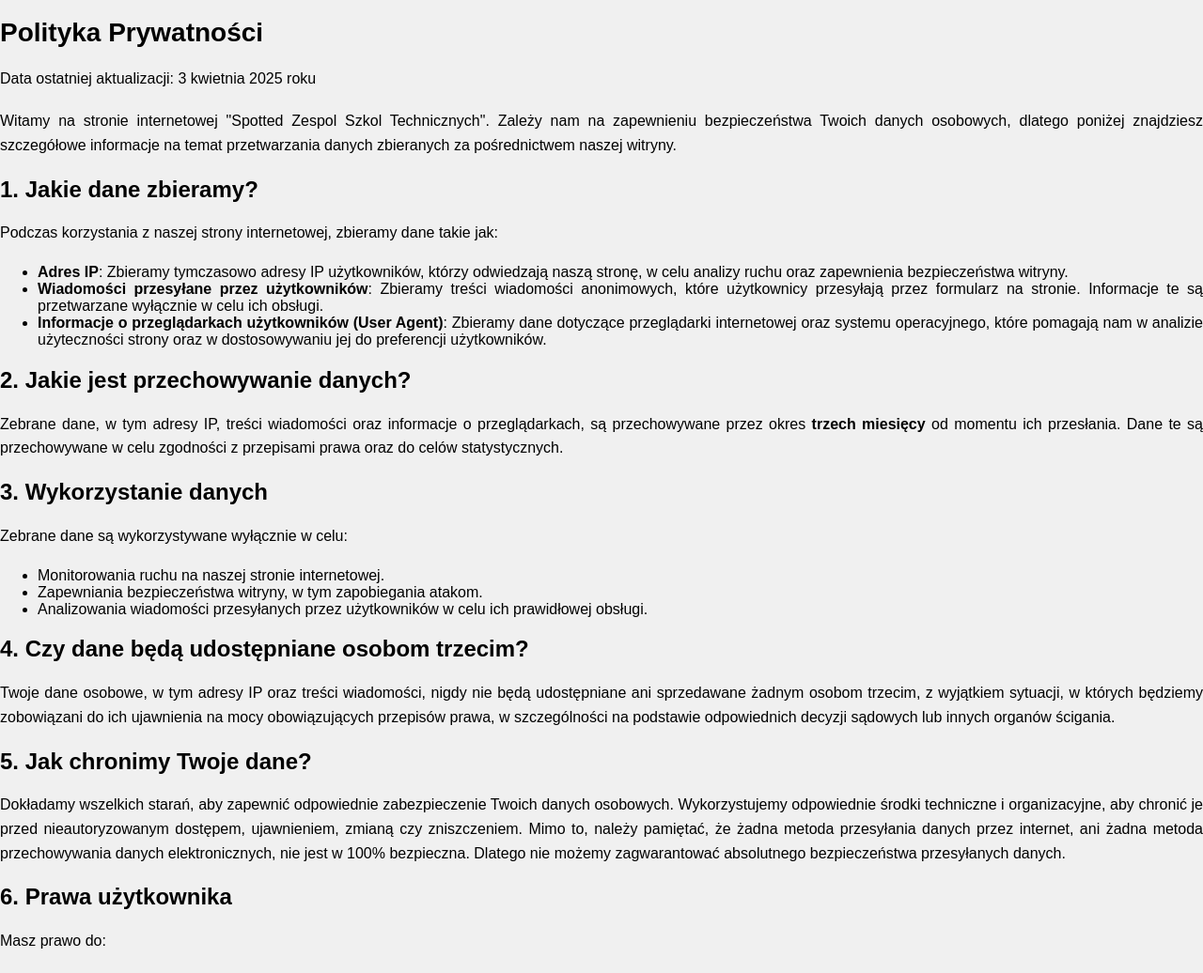
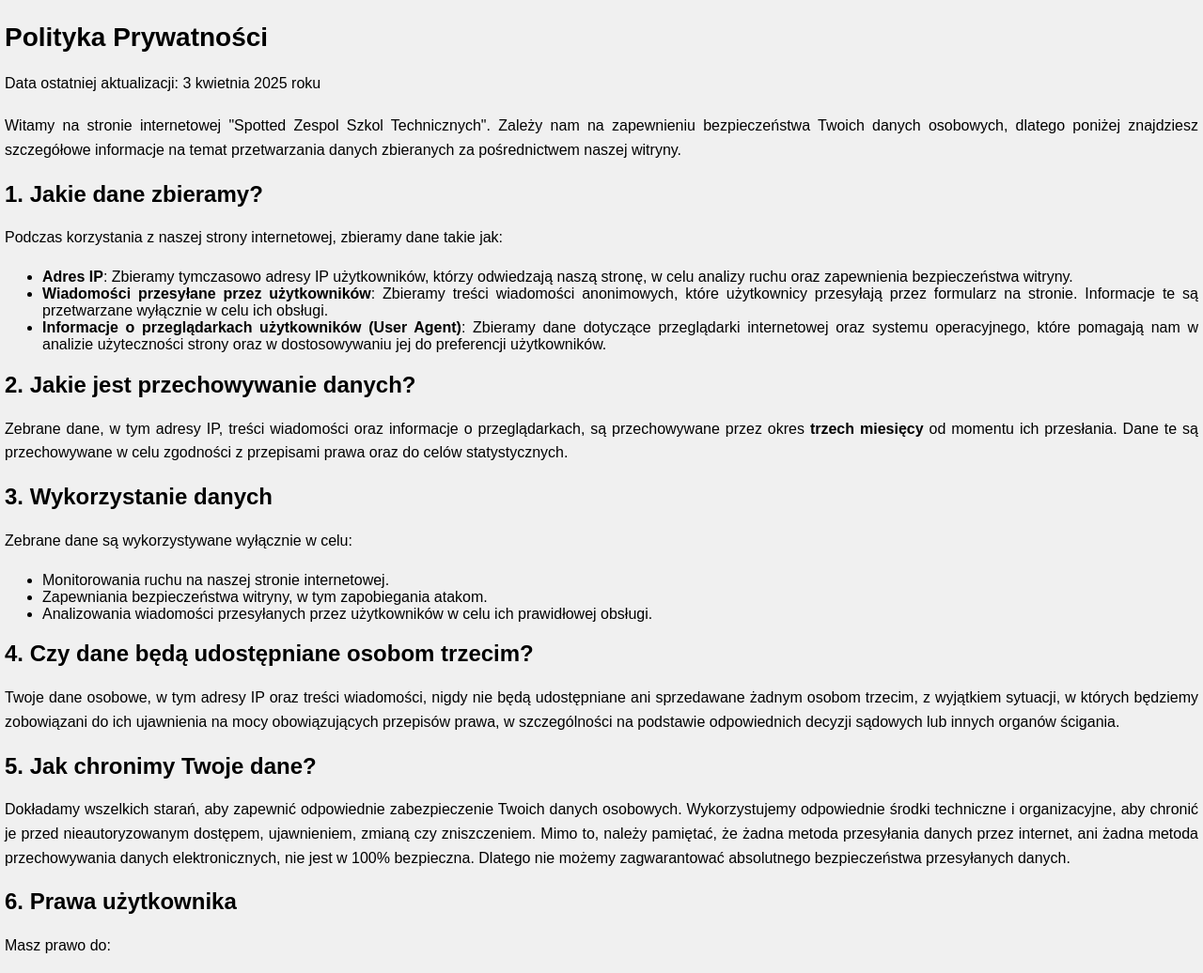
Before and after one commit to ahhuser520/ZSTspotted, a Flask app: page /privacypolicy in a window 1280 px wide. Shown: the top 1036 px of the page at 94% size. Run offline with Flask 3, Linux system fonts and the light colour scheme.

Commit message:
Update prywatnosc.html

```diff
--- a/templates/legal/prywatnosc.html
+++ b/templates/legal/prywatnosc.html
@@ -27,7 +27,7 @@
             }
         </style>
     </head>
-    <body>
+    <body style="padding: 5px">
         <div class="content">
             <h1>Polityka Prywatności</h1>
 
```
